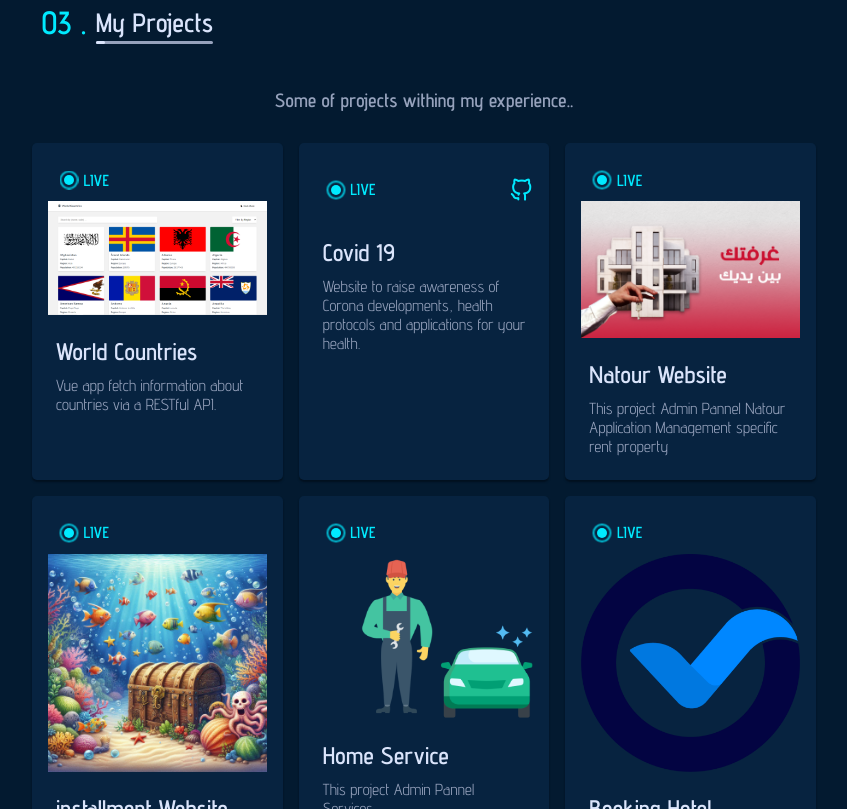
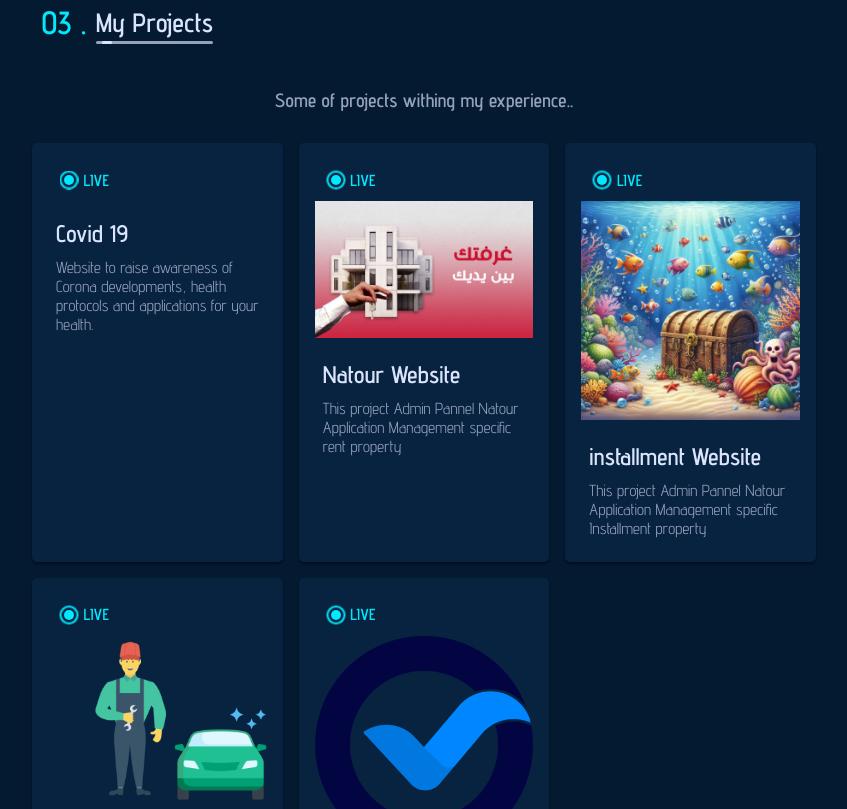
Before and after one commit to alaeldin91/AlaeldinMusa, a plain HTML site: page index.html in a window 1280 px wide. Shown: the part 1991-2800 px from the top of the page, without its empty margins (216-1063 px from the left). Drawn offline with nearby package versions, Linux system fonts and the light colour scheme.

Commit message:
world outside

```diff
--- a/index.html
+++ b/index.html
@@ -296,31 +296,7 @@
                 <div class="boxes">
 
                     <!-- BOX -->
-                    <div class="box">
-                        <div class="project-container">
 
-                            <div class="project-container-top">
-                                <div><a href="#" class="wrapper-link indicator" target="_blank"></a></div>
-                                <a href="https://moonlit-kitsune-f418d5.netlify.app/" class="live"
-                                    target="_blank"><span>LIVE</span></a>
-
-                            </div>
-
-                            <div class="project-image-container">
-                                <a href="https://moonlit-kitsune-f418d5.netlify.app/" target="_blank">
-                                    <img src="images/projects/world-countries.PNG" class="project-image">
-                                </a>
-                            </div>
-
-                            <div class="project-text-container">
-                                <h2 class="title">World Countries</h2>
-                                <p>
-                                    Vue app fetch information about countries via a RESTful API.
-                                </p>
-                            </div>
-
-                        </div>
-                    </div><!-- / BOX -->
 
                     <!-- BOX -->
                     <div class="box">
@@ -330,8 +306,7 @@
                                 <div><a href="#" class="wrapper-link indicator" target="_blank"></a></div>
                                 <a href="https://dev-bushra.github.io/covid-19/" class="live"
                                     target="_blank"><span>LIVE</span></a>
-                                <a href="https://github.com/dev-bushra/covid-19" class="wrapper-link" target="_blank"><i
-                                        class="uil uil-github-alt"></i></a>
+
                             </div>
 
 
```
